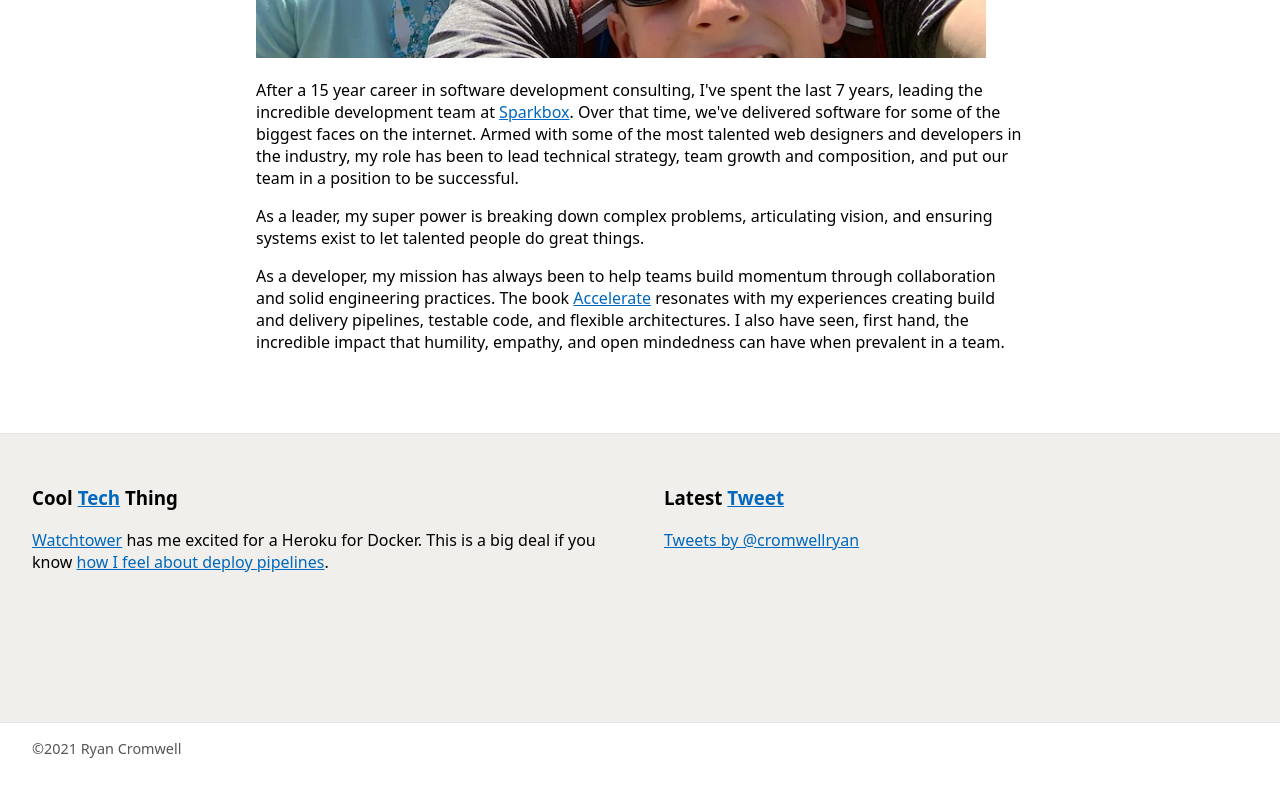
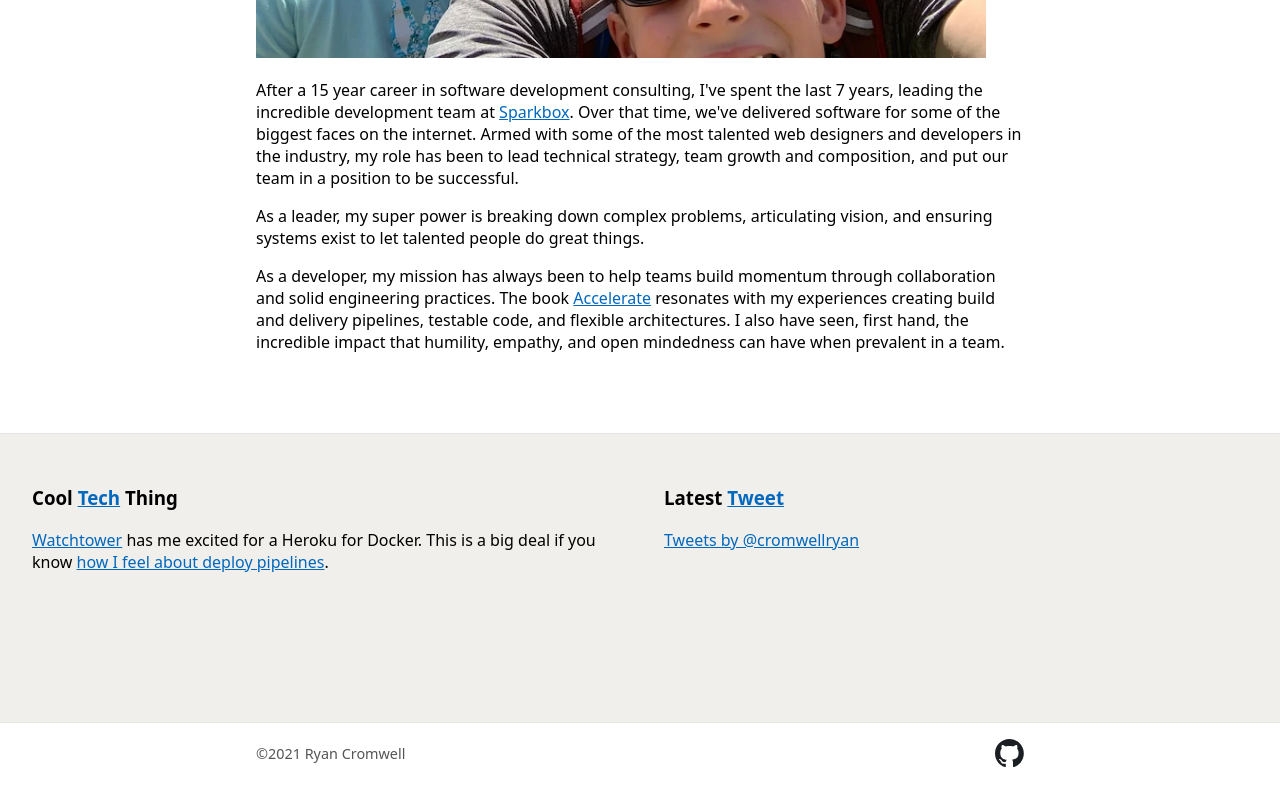
Before and after one commit to cromwellryan/cromwellhaus-com, a Next.js app: page /about in a window 1280 px wide. Shown: the part 696-1496 px from the top of the page. Built offline with nearby package versions, Linux system fonts and the light colour scheme.

Commit message:
feat (Footer): Github in the footer

```diff
--- /dev/null
+++ b/components/GithubIcon.js
@@ -0,0 +1,9 @@
+export default function GithubIcon() {
+  return (
+    <div style={{ height: "2em", width: "2em"}}>
+      <svg viewBox="0 0 1024 1024" fill="none" xmlns="http://www.w3.org/2000/svg">
+        <path fill-rule="evenodd" clip-rule="evenodd" d="M8 0C3.58 0 0 3.58 0 8C0 11.54 2.29 14.53 5.47 15.59C5.87 15.66 6.02 15.42 6.02 15.21C6.02 15.02 6.01 14.39 6.01 13.72C4 14.09 3.48 13.23 3.32 12.78C3.23 12.55 2.84 11.84 2.5 11.65C2.22 11.5 1.82 11.13 2.49 11.12C3.12 11.11 3.57 11.7 3.72 11.94C4.44 13.15 5.59 12.81 6.05 12.6C6.12 12.08 6.33 11.73 6.56 11.53C4.78 11.33 2.92 10.64 2.92 7.58C2.92 6.71 3.23 5.99 3.74 5.43C3.66 5.23 3.38 4.41 3.82 3.31C3.82 3.31 4.49 3.1 6.02 4.13C6.66 3.95 7.34 3.86 8.02 3.86C8.7 3.86 9.38 3.95 10.02 4.13C11.55 3.09 12.22 3.31 12.22 3.31C12.66 4.41 12.38 5.23 12.3 5.43C12.81 5.99 13.12 6.7 13.12 7.58C13.12 10.65 11.25 11.33 9.47 11.53C9.76 11.78 10.01 12.26 10.01 13.01C10.01 14.08 10 14.94 10 15.21C10 15.42 10.15 15.67 10.55 15.59C13.71 14.53 16 11.53 16 8C16 3.58 12.42 0 8 0Z" transform="scale(64)" fill="#1B1F23"/>
+      </svg>
+    </div>
+  );
+}
--- a/pages/_app.js
+++ b/pages/_app.js
@@ -2,6 +2,7 @@
 import Image from 'next/image'
 
 import '../styles/globals.css'
+import GithubIcon from '../components/GithubIcon'
 import Prefooter from '../components/Prefooter'
 
 function MyApp({ Component, pageProps }) {
@@ -48,8 +49,12 @@
       <Prefooter />
 
 
-      <footer>
-        &copy;2021 Ryan Cromwell
+      <footer class="footer">
+        <div class="footer__container">
+          &copy;2021 Ryan Cromwell
+
+          <a href="https://github.com/cromwellryan"><GithubIcon /></a>
+        </div>
       </footer>
     </div>
   )
--- a/styles/globals.css
+++ b/styles/globals.css
@@ -39,7 +39,6 @@
 }
 
 .header__container {
-
   padding-left: 2em;
   padding-right: 2em;
 
@@ -109,12 +108,28 @@
 }
 
 
-footer {
+.footer {
   font-size: .9rem;
   color: #555;
-  padding-left: 2rem;
+
   padding-top: 1rem;
   padding-bottom: 2rem;
+
+  display: flex;
+  align-items: center;
+  justify-content: center;
+}
+
+.footer__container {
+  padding-left: 2em;
+  padding-right: 2em;
+
+  width: 100%;
+  max-width: 48rem;
+
+  display: flex;
+  align-items: center;
+  justify-content: space-between;
 }
 
 .util-highlight {
```
